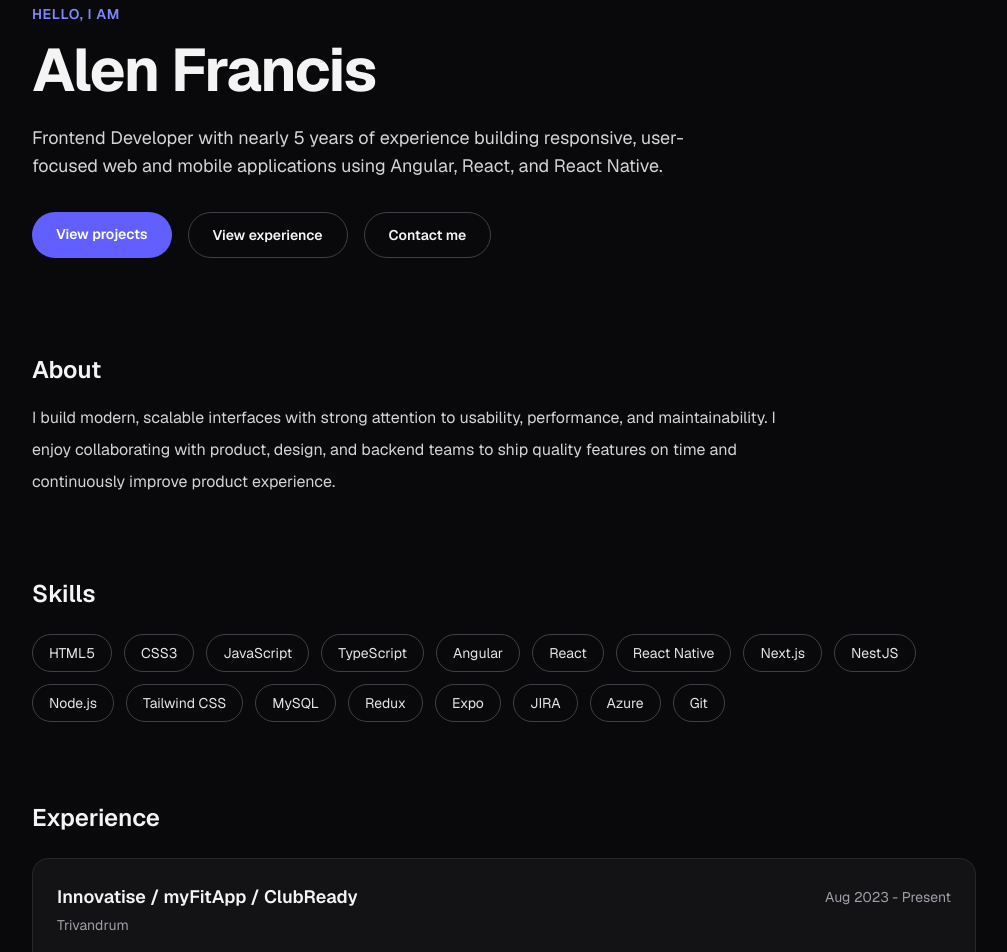
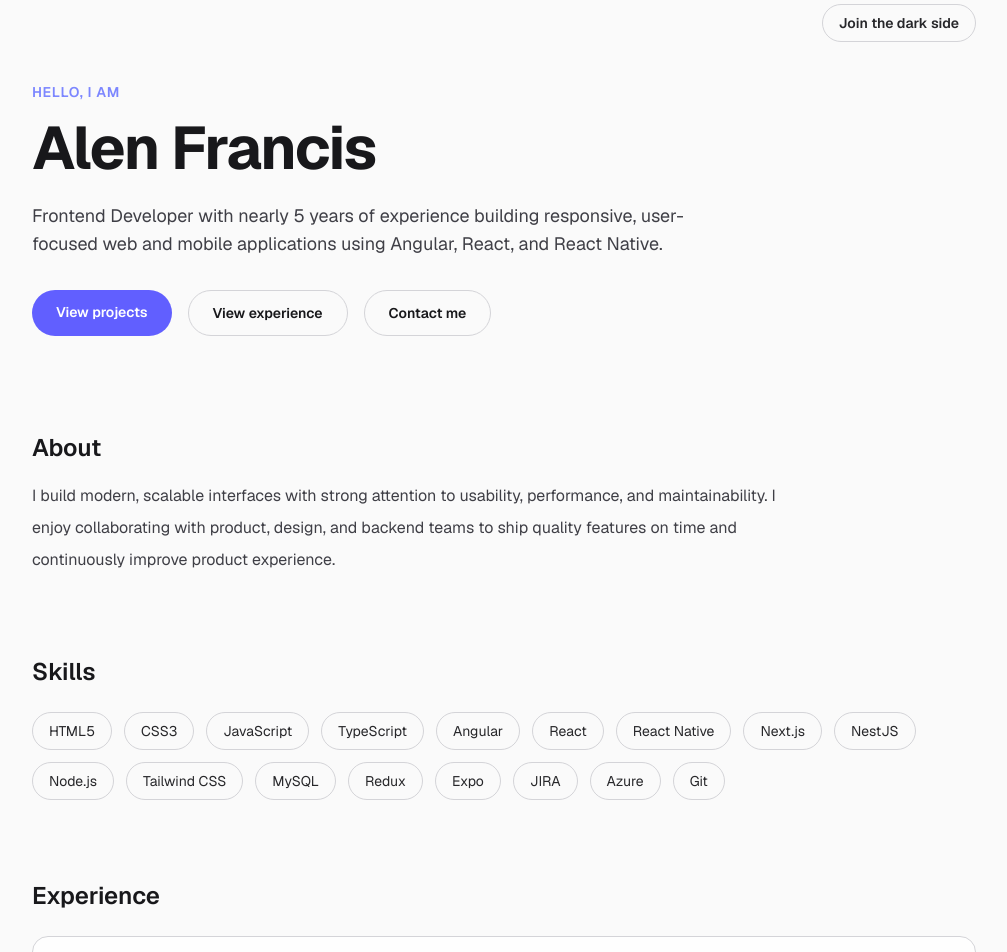
Before and after one commit to me-alen/portfolio, a Next.js app: page / in a window 1280 px wide. Shown: the part 60-1012 px from the top of the page, without its empty margins (136-1143 px from the left). Built offline with nearby package versions, Linux system fonts and the light colour scheme.

Commit message:
UI changes

```diff
--- a/app/components/AboutSection.tsx
+++ b/app/components/AboutSection.tsx
@@ -6,7 +6,7 @@ export default function AboutSection({ about }: AboutSectionProps) {
   return (
     <section id="about" className="mb-20">
       <h2 className="mb-4 text-2xl font-semibold">About</h2>
-      <p className="max-w-3xl leading-8 text-zinc-300">{about}</p>
+      <p className="max-w-3xl leading-8 text-[var(--muted-foreground)]">{about}</p>
     </section>
   );
 }
--- a/app/components/ContactSection.tsx
+++ b/app/components/ContactSection.tsx
@@ -12,11 +12,11 @@ export default function ContactSection({
   return (
     <section id="contact" className="mb-10">
       <h2 className="mb-4 text-2xl font-semibold">Contact</h2>
-      <p className="mb-4 max-w-2xl text-zinc-300">
+      <p className="mb-4 max-w-2xl text-[var(--muted-foreground)]">
         Open to frontend and full-stack opportunities. Reach out for
         collaborations, product roles, or freelance work.
       </p>
-      <div className="space-y-2 text-zinc-200">
+      <div className="space-y-2 text-[var(--soft-foreground)]">
         <p>
           Email:{" "}
           <a
--- a/app/components/ExperienceSection.tsx
+++ b/app/components/ExperienceSection.tsx
@@ -14,14 +14,14 @@ export default function ExperienceSection({
         {experience.map((role) => (
           <article
             key={role.company}
-            className="rounded-2xl border border-zinc-800 bg-zinc-900/70 p-6"
+            className="rounded-2xl border border-[var(--border-color)] bg-[var(--card-bg)] p-6"
           >
             <div className="flex flex-wrap items-center justify-between gap-3">
               <h3 className="text-lg font-semibold">{role.company}</h3>
-              <p className="text-sm text-zinc-400">{role.period}</p>
+              <p className="text-sm text-[var(--subtle-foreground)]">{role.period}</p>
             </div>
-            <p className="mt-1 text-sm text-zinc-400">{role.location}</p>
-            <p className="mt-4 text-zinc-300">{role.summary}</p>
+            <p className="mt-1 text-sm text-[var(--subtle-foreground)]">{role.location}</p>
+            <p className="mt-4 text-[var(--muted-foreground)]">{role.summary}</p>
           </article>
         ))}
       </div>
--- a/app/components/HeroSection.tsx
+++ b/app/components/HeroSection.tsx
@@ -10,23 +10,25 @@ export default function HeroSection({ name, intro }: HeroSectionProps) {
         Hello, I am
       </p>
       <h1 className="text-4xl font-bold tracking-tight sm:text-6xl">{name}</h1>
-      <p className="mt-6 max-w-2xl text-lg text-zinc-300">{intro}</p>
+      <p className="mt-6 max-w-2xl text-lg text-[var(--muted-foreground)]">
+        {intro}
+      </p>
       <div className="mt-8 flex flex-wrap gap-4">
         <a
           href="#projects"
-          className="rounded-full bg-indigo-500 px-6 py-3 text-sm font-semibold text-white transition hover:bg-indigo-400"
+          className="rounded-full bg-indigo-500 px-6 py-3 text-sm font-semibold text-white transition-all duration-300 ease-out hover:bg-indigo-400 active:scale-95"
         >
           View projects
         </a>
         <a
           href="#experience"
-          className="rounded-full border border-zinc-700 px-6 py-3 text-sm font-semibold transition hover:border-zinc-500"
+          className="rounded-full border border-[var(--border-color)] px-6 py-3 text-sm font-semibold transition-all duration-300 ease-out hover:border-[var(--subtle-foreground)] active:scale-95"
         >
           View experience
         </a>
         <a
           href="#contact"
-          className="rounded-full border border-zinc-700 px-6 py-3 text-sm font-semibold transition hover:border-zinc-500"
+          className="rounded-full border border-[var(--border-color)] px-6 py-3 text-sm font-semibold transition-all duration-300 ease-out hover:border-[var(--subtle-foreground)] active:scale-95"
         >
           Contact me
         </a>
--- a/app/components/ProjectsSection.tsx
+++ b/app/components/ProjectsSection.tsx
@@ -12,18 +12,18 @@ export default function ProjectsSection({ projects }: ProjectsSectionProps) {
         {projects.map((project) => (
           <article
             key={project.title}
-            className="rounded-2xl border border-zinc-800 bg-zinc-900/70 p-6"
+            className="rounded-2xl border border-[var(--border-color)] bg-[var(--card-bg)] p-6"
           >
             <div className="flex flex-wrap items-center justify-between gap-3">
               <h3 className="text-xl font-semibold">{project.title}</h3>
-              <p className="text-sm text-zinc-400">{project.period}</p>
+              <p className="text-sm text-[var(--subtle-foreground)]">{project.period}</p>
             </div>
-            <p className="mt-3 text-zinc-300">{project.description}</p>
+            <p className="mt-3 text-[var(--muted-foreground)]">{project.description}</p>
             <div className="mt-4 flex flex-wrap gap-2">
               {project.stack.map((item) => (
                 <span
                   key={item}
-                  className="rounded-full bg-zinc-800 px-3 py-1 text-xs text-zinc-200"
+                  className="rounded-full bg-[var(--chip-bg)] px-3 py-1 text-xs text-[var(--soft-foreground)]"
                 >
                   {item}
                 </span>
--- a/app/components/SiteFooter.tsx
+++ b/app/components/SiteFooter.tsx
@@ -4,7 +4,7 @@ type SiteFooterProps = {
 
 export default function SiteFooter({ name }: SiteFooterProps) {
   return (
-    <footer className="border-t border-zinc-800 pt-6 text-sm text-zinc-400">
+    <footer className="border-t border-[var(--border-color)] pt-6 text-sm text-[var(--subtle-foreground)]">
       <p>
         © {new Date().getFullYear()} {name}. All rights reserved.
       </p>
--- a/app/components/SkillsSection.tsx
+++ b/app/components/SkillsSection.tsx
@@ -10,7 +10,7 @@ export default function SkillsSection({ skills }: SkillsSectionProps) {
         {skills.map((skill) => (
           <span
             key={skill}
-            className="rounded-full border border-zinc-700 px-4 py-2 text-sm text-zinc-200"
+            className="rounded-full border border-[var(--border-color)] px-4 py-2 text-sm text-[var(--soft-foreground)]"
           >
             {skill}
           </span>
--- /dev/null
+++ b/app/components/ThemeToggle.tsx
@@ -0,0 +1,55 @@
+"use client";
+
+import { useEffect, useState } from "react";
+
+type Theme = "light" | "dark";
+
+const STORAGE_KEY = "portfolio-theme";
+
+function getInitialTheme(): Theme {
+  if (typeof window === "undefined") {
+    return "light";
+  }
+
+  const stored = localStorage.getItem(STORAGE_KEY);
+  if (stored === "light" || stored === "dark") {
+    return stored;
+  }
+
+  return window.matchMedia("(prefers-color-scheme: dark)").matches
+    ? "dark"
+    : "light";
+}
+
+function applyTheme(theme: Theme) {
+  document.documentElement.dataset.theme = theme;
+  document.documentElement.style.colorScheme = theme;
+}
+
+export default function ThemeToggle() {
+  const [theme, setTheme] = useState<Theme>(getInitialTheme);
+
+  useEffect(() => {
+    applyTheme(theme);
+  }, [theme]);
+
+  const toggleTheme = () => {
+    const nextTheme: Theme = theme === "dark" ? "light" : "dark";
+    setTheme(nextTheme);
+    applyTheme(nextTheme);
+    localStorage.setItem(STORAGE_KEY, nextTheme);
+  };
+
+  return (
+    <button
+      type="button"
+      onClick={toggleTheme}
+      className="rounded-full border border-[var(--border-color)] px-4 py-2 text-sm font-semibold text-[var(--soft-foreground)] transition-all duration-300 ease-out hover:scale-[1.02] hover:border-[var(--subtle-foreground)] active:scale-95"
+      aria-label="Toggle dark and light theme"
+    >
+      {theme === "dark"
+        ? "Return to the light side"
+        : "Join the dark side"}
+    </button>
+  );
+}
--- a/app/globals.css
+++ b/app/globals.css
@@ -1,8 +1,25 @@
 @import "tailwindcss";
 
 :root {
+  --background: #fafafa;
+  --foreground: #18181b;
+  --muted-foreground: #3f3f46;
+  --subtle-foreground: #52525b;
+  --soft-foreground: #27272a;
+  --border-color: #d4d4d8;
+  --card-bg: rgba(255, 255, 255, 0.78);
+  --chip-bg: #e4e4e7;
+}
+
+[data-theme="dark"] {
   --background: #09090b;
   --foreground: #f4f4f5;
+  --muted-foreground: #d4d4d8;
+  --subtle-foreground: #a1a1aa;
+  --soft-foreground: #e4e4e7;
+  --border-color: #3f3f46;
+  --card-bg: rgba(24, 24, 27, 0.7);
+  --chip-bg: #27272a;
 }
 
 @theme inline {
@@ -12,8 +29,15 @@
   --font-mono: var(--font-geist-mono);
 }
 
+html {
+  scroll-behavior: smooth;
+}
+
 body {
   background: var(--background);
   color: var(--foreground);
   font-family: var(--font-geist-sans), Arial, Helvetica, sans-serif;
+  transition:
+    background-color 0.3s ease,
+    color 0.3s ease;
 }
--- a/app/page.tsx
+++ b/app/page.tsx
@@ -5,11 +5,15 @@ import HeroSection from "./components/HeroSection";
 import ProjectsSection from "./components/ProjectsSection";
 import SiteFooter from "./components/SiteFooter";
 import SkillsSection from "./components/SkillsSection";
+import ThemeToggle from "./components/ThemeToggle";
 import { contact, experience, profile, projects, skills } from "./data/portfolio";
 
 export default function Home() {
   return (
     <main className="mx-auto w-full max-w-5xl px-6 py-16 sm:px-10">
+      <div className="mb-10 flex justify-end">
+        <ThemeToggle />
+      </div>
       <HeroSection name={profile.name} intro={profile.intro} />
       <AboutSection about={profile.about} />
       <SkillsSection skills={skills} />
```
